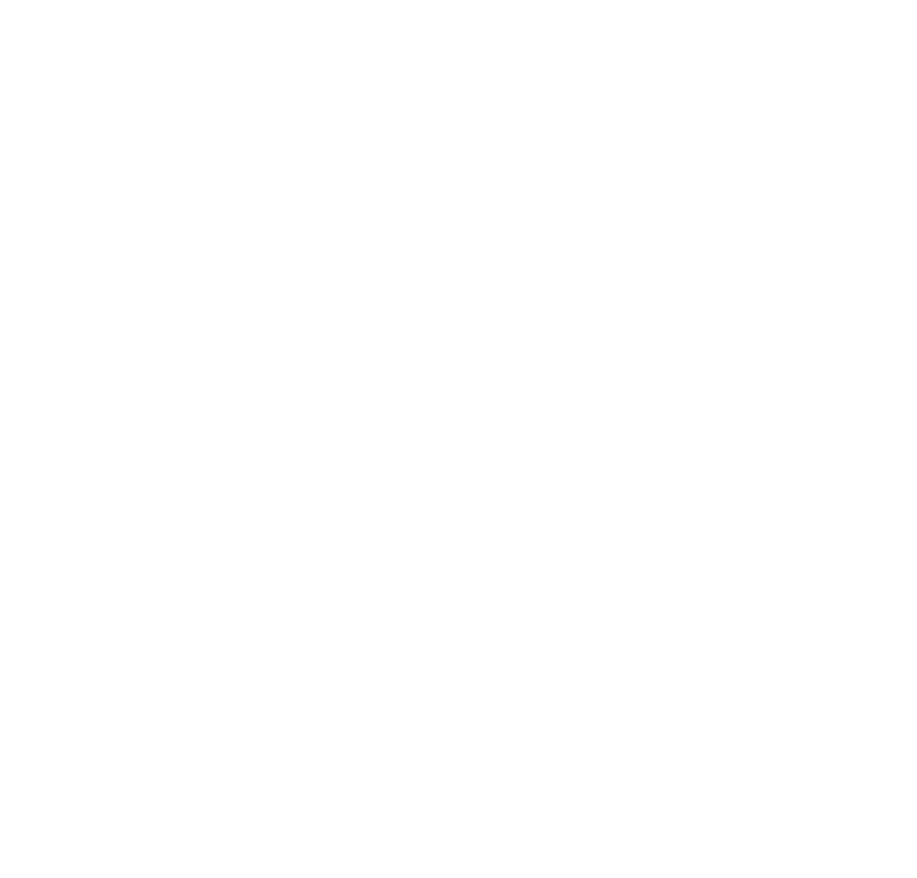
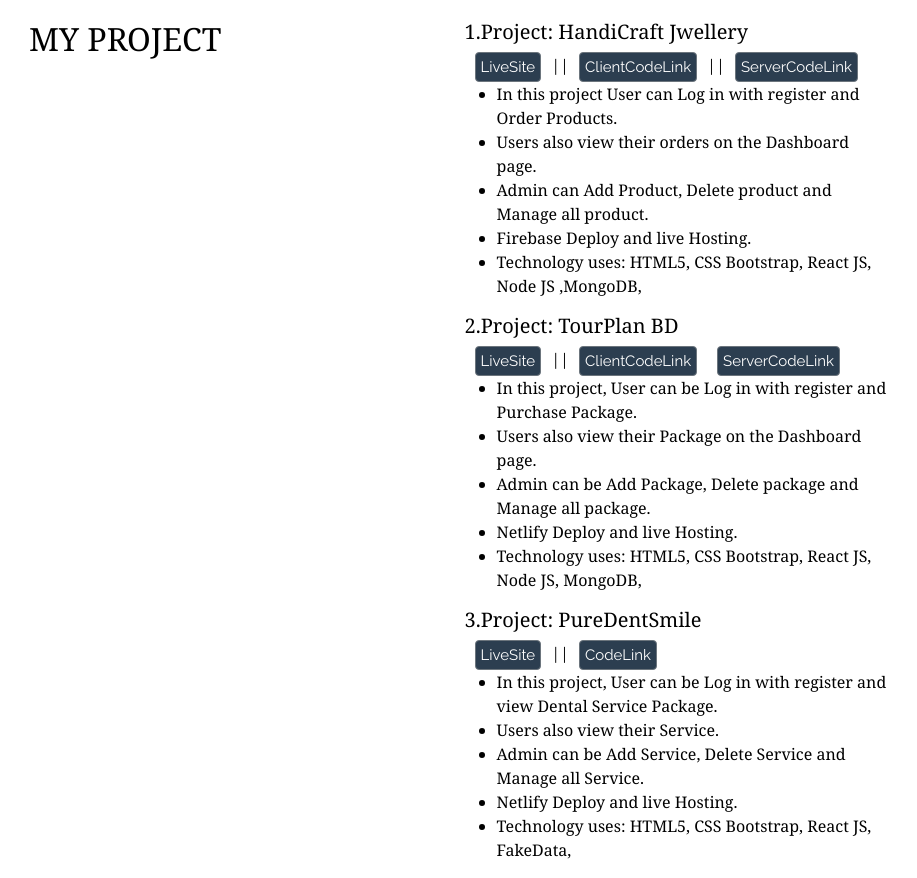
Before and after one commit to sohel72989/my-web-developig-portfolio, a React (Create React App) app: page /project in a window 1280 px wide. Before the commit this address had no page. Shown: the whole page, without its empty margins (69-986 px from the left). Before the commit the page ends 800 px from the top, so only its background shows below. Built offline with nearby package versions, Linux system fonts and the light colour scheme.

Commit message:
project added

```diff
--- a/src/App.js
+++ b/src/App.js
@@ -7,6 +7,7 @@
 import Home from './Pages/Home/Home';
 import Contact from './Pages/Home/Contact/Contact';
 import Information from './Pages/Home/Information/Information';
+import Project from './Pages/Home/Project/Project';
 
 function App() {
   return (
@@ -16,6 +17,7 @@
       <Route path="/home" element={<Home />} />
       <Route path="/contact" element={<Contact />} />
       <Route path="/information" element={<Information />} />
+      <Route path="/project" element={<Project />} />
     </Routes>
   </BrowserRouter>
   );
--- a/src/Pages/Home/Contact/Contact.js
+++ b/src/Pages/Home/Contact/Contact.js
@@ -23,6 +23,7 @@
       <div>
         <div>
           <form className="form-style-4 text-center" onSubmit={sendEmail} action="" method="post">
+          <h2 className="text-center text-white fw-bolder mb-5"> Contact Me</h2>
             <label for="field1">
               <span>Enter Your Name</span>
               <input type="text" name="name" required="true" />
--- a/src/Pages/Home/Header/Header.js
+++ b/src/Pages/Home/Header/Header.js
@@ -10,6 +10,9 @@
           <Link to="/home" className="hv">
             HOME
           </Link>
+          <Link to="/project" className="hv">
+           PROJECTS
+          </Link>
           <Link to="/contact" className="hv">
             CONTACT
           </Link>
--- a/src/Pages/Home/Home.js
+++ b/src/Pages/Home/Home.js
@@ -2,12 +2,14 @@
 import Header from './Header/Header';
 import Information from './Information/Information';
 import Contact from './Contact/Contact';
+import Project from './Project/Project';
 
 const Home = () => {
     return (
         <div>
             <Header />
             <Information />
+            <Project/>
             <Contact/>
         </div>
     );
--- a/src/Pages/Home/Information/Information.css
+++ b/src/Pages/Home/Information/Information.css
@@ -1,6 +1,13 @@
 .styled{
   width: 200px;
   height: 200px;
+}
+.font{
+	font-family: Georgia, "Times New Roman", Times, serif;
+	font-size: 16px;
+	color: black;
+
+
 }
 .container{
 	display: flex;
--- a/src/Pages/Home/Information/Information.js
+++ b/src/Pages/Home/Information/Information.js
@@ -6,7 +6,7 @@
 
 const Information = () => {
     return (
-      <div className="container">
+      <div className="container font">
         <div className="p-5 text-center">
           <Image src={image} roundedCircle alt="avatar" className="styled" />
           <h2 className="pt-3">Sohel Rana</h2>
--- /dev/null
+++ b/src/Pages/Home/Project/Project.css
@@ -0,0 +1,30 @@
+.font{
+	font-family: Georgia, "Times New Roman", Times, serif;
+	font-size: 16px;
+	color: black;
+    margin-top: 20px;
+
+
+}
+.blue
+{
+    background:#2c3e50 ;
+}
+.text{
+
+    color: #FFF;
+    text-decoration: none;
+    font: 15px Raleway;
+    margin: 0px 10px;
+    padding: 5px;
+    position:relative;
+    z-index:0;
+
+}
+
+@media (max-width: 800px) {
+	.response {
+	  margin: 15px;
+	}
+
+  }
--- /dev/null
+++ b/src/Pages/Home/Project/Project.js
@@ -0,0 +1,78 @@
+import React from 'react';
+import { Col, Row,Button } from 'react-bootstrap';
+import './Project.css';
+
+const Project = () => {
+    return (
+      <div className="container font">
+        <Row>
+          <Col xs={12} md={8} lg={6}>
+            <h2 className="ms-3">MY PROJECT</h2>
+          </Col>
+          <Col xs={12} md={8} lg={6}>
+            <div>
+              <h5>1.Project: HandiCraft Jwellery</h5>
+              <Button variant="outline-secondary" target="_blank" href="https://handicraft-jwellery.web.app/" className="blue text response">LiveSite </Button>||
+              <Button variant="outline-secondary" target="_blank" href="https://github.com/sohel72989/HandiCraft-Jwellery-ClientSite" className="blue text response">ClientCodeLink </Button>||
+              <Button variant="outline-secondary" target="_blank" href="https://github.com/sohel72989/HandiCraft-Jwellery-ServerSite" className="blue text response">ServerCodeLink </Button>
+              <ul>
+                <li>
+                  In this project User can Log in with register and Order
+                  Products.
+                </li>
+                <li>Users also view their orders on the Dashboard page.</li>
+                <li>
+                  Admin can Add Product, Delete product and Manage all product.
+                </li>
+                <li>Firebase Deploy and live Hosting.</li>
+                <li>
+                  Technology uses: HTML5, CSS Bootstrap, React JS, Node JS
+                  ,MongoDB,
+                </li>
+              </ul>
+              <h5>2.Project: TourPlan BD</h5>
+              <Button variant="outline-secondary" target="_blank" href="https://tourism-planbd.netlify.app/" className="blue text response">LiveSite </Button>||
+              <Button variant="outline-secondary" target="_blank" href="https://github.com/sohel72989/TourPlanBd-ClientSite" className="blue text response">ClientCodeLink </Button>
+              <Button variant="outline-secondary" target="_blank" href="https://github.com/sohel72989/TourPlanBd-ServerSite" className="blue text response" >ServerCodeLink </Button>
+              <ul>
+                <li>
+                  In this project, User can be Log in with register and Purchase
+                  Package.
+                </li>
+                <li>Users also view their Package on the Dashboard page.</li>
+                <li>
+                  Admin can be Add Package, Delete package and Manage all
+                  package.
+                </li>
+                <li>Netlify Deploy and live Hosting. </li>
+                <li>
+                  Technology uses: HTML5, CSS Bootstrap, React JS, Node JS,
+                  MongoDB,
+                </li>
+              </ul>
+              <h5> 3.Project: PureDentSmile </h5>
+              <Button variant="outline-secondary" target="_blank" href="https://dental-health-care.netlify.app/" className="blue text response">LiveSite </Button>||
+              <Button variant="outline-secondary" target="_blank" href="https://github.com/sohel72989/Health-Care-Related-webdsite" className="blue text response" >CodeLink</Button>
+              <ul>
+                <li>
+                  In this project, User can be Log in with register and view
+                  Dental Service Package.
+                </li>
+                <li>Users also view their Service. </li>
+                <li>
+                  Admin can be Add Service, Delete Service and Manage all
+                  Service.
+                </li>
+                <li>Netlify Deploy and live Hosting.</li>
+                <li>
+                  Technology uses: HTML5, CSS Bootstrap, React JS, FakeData,
+                </li>
+              </ul>
+            </div>
+          </Col>
+        </Row>
+      </div>
+    );
+};
+
+export default Project;
```
